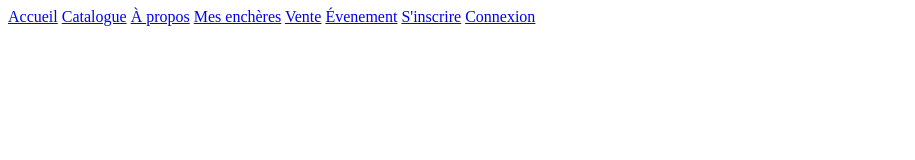
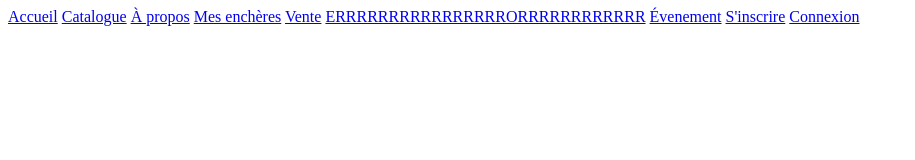
Before and after one commit to NinaEinsteinR1/Stampeed, a plain HTML site: page index.html in a window 1280 px wide. Shown: the whole page, without its empty margins (0-915 px from the left). Drawn offline with Linux system fonts and the light colour scheme.

Commit message:
TEST ERRROR

```diff
--- a/index.html
+++ b/index.html
@@ -13,6 +13,7 @@
             <a href="/">À propos</a>
             <a href="/">Mes enchères</a>
             <a href="/">Vente</a>
+            <a href="/">ERRRRRRRRRRRRRRRRORRRRRRRRRRRR</a>
             <a href="/">Évenement</a>
             <a href="/">S'inscrire</a>
             <a href="/">Connexion</a>
```
